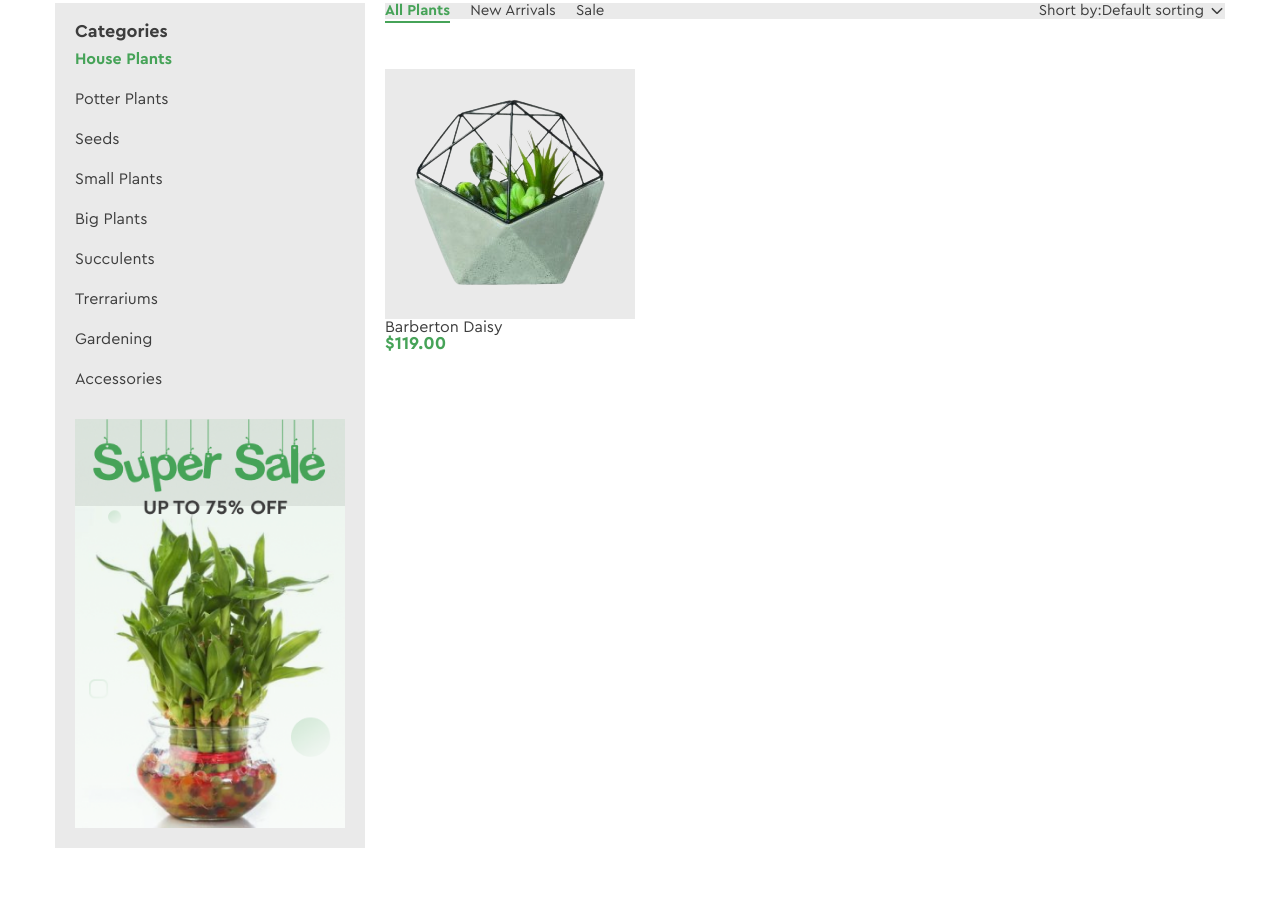
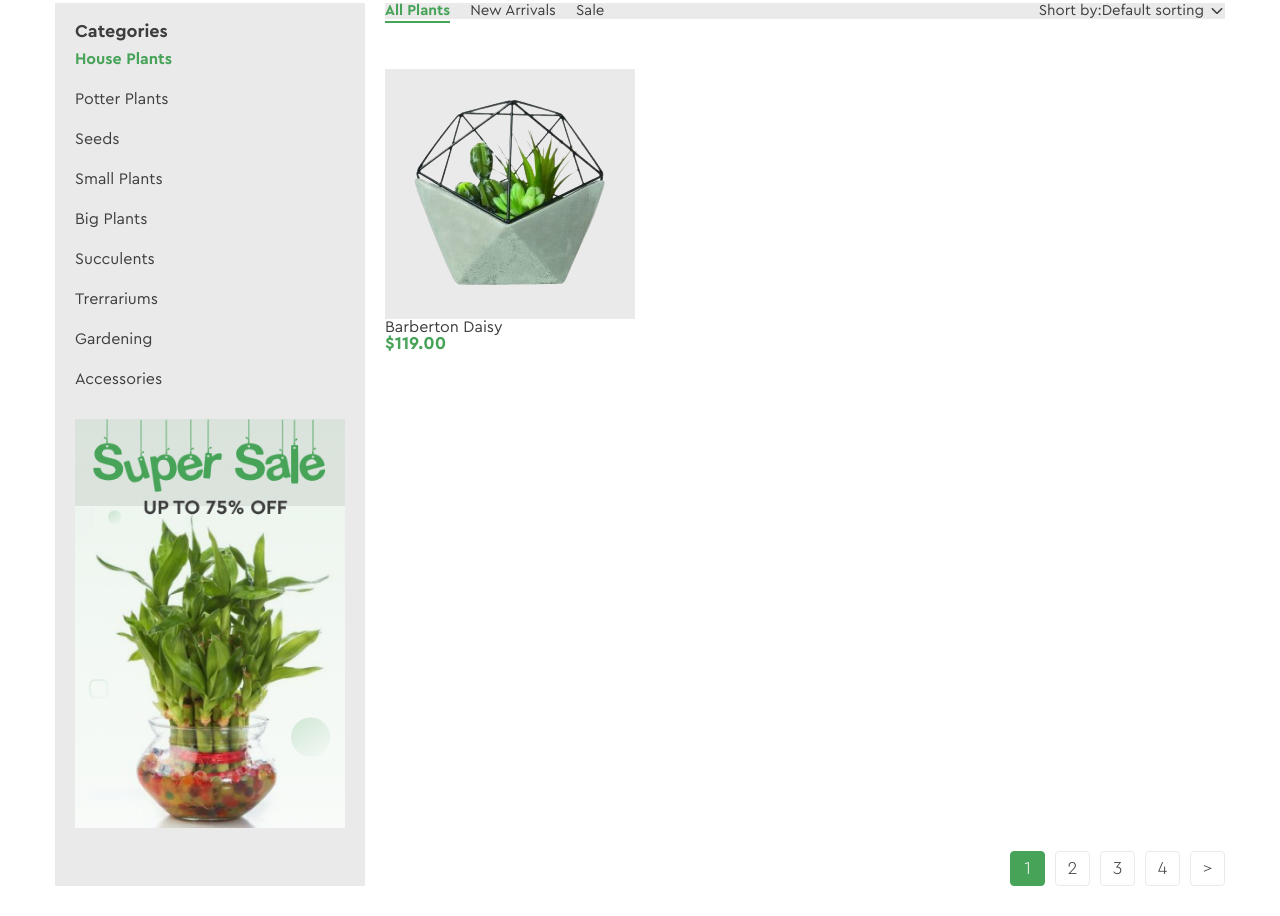
Before and after one commit to Dmytro-HillelLMS/GH-new, a plain HTML site: page index.html in a window 1280 px wide. Shown: the part 652-1568 px from the top of the page. Before the commit the page ends 1530 px from the top, so only its background shows below. Drawn offline with Linux system fonts and the light colour scheme.

Commit message:
edit code index and css

```diff
--- a/css/style.css
+++ b/css/style.css
@@ -465,6 +465,61 @@ h1 {
         line-height: 16px;
 
 }
+.pagination {
+    display: flex;
+    justify-content: flex-end;
+
+    gap: 10px;
+
+    margin-top: 500px;
+
+}
+
+.page-link {
+    display: flex;
+    align-items: center;
+    justify-content: center;
+
+    width: 35px;
+    height: 35px;
+
+    text-decoration: none;
+    color: #3D3D3D;
+    font-size: 18px;
+    font-weight: 300;
+
+    border: 1px solid #EAEAEA;
+    border-radius: 4px;
+    transition: 0.3s;
+}
+.page-link-active{
+    display: flex;
+        align-items: center;
+        justify-content: center;
+
+        width: 35px;
+        height: 35px;
+
+        text-decoration: none;
+        color: #FFFFFF;
+        font-size: 18px;
+        font-weight: 300;
+
+        border: 1px solid #46A358;
+        background-color: #46A358;
+        border-radius: 4px;
+        transition: 0.3s;
+}
+
+
+
+
+.page-link:hover {
+    border-color: #46A358;
+    color: #46A358;
+}
+
+.page-link-active
 
 
 
--- a/index.html
+++ b/index.html
@@ -164,6 +164,13 @@
 
 
                 </div>
+                <div class="pagination">
+                    <a href="#" class="page-link-active">1</a>
+                    <a href="#" class="page-link">2</a>
+                    <a href="#" class="page-link">3</a>
+                    <a href="#" class="page-link">4</a>
+                    <a href="#" class="page-link">&gt;</a>
+                </div>
 
             </section>
         </div>
```
